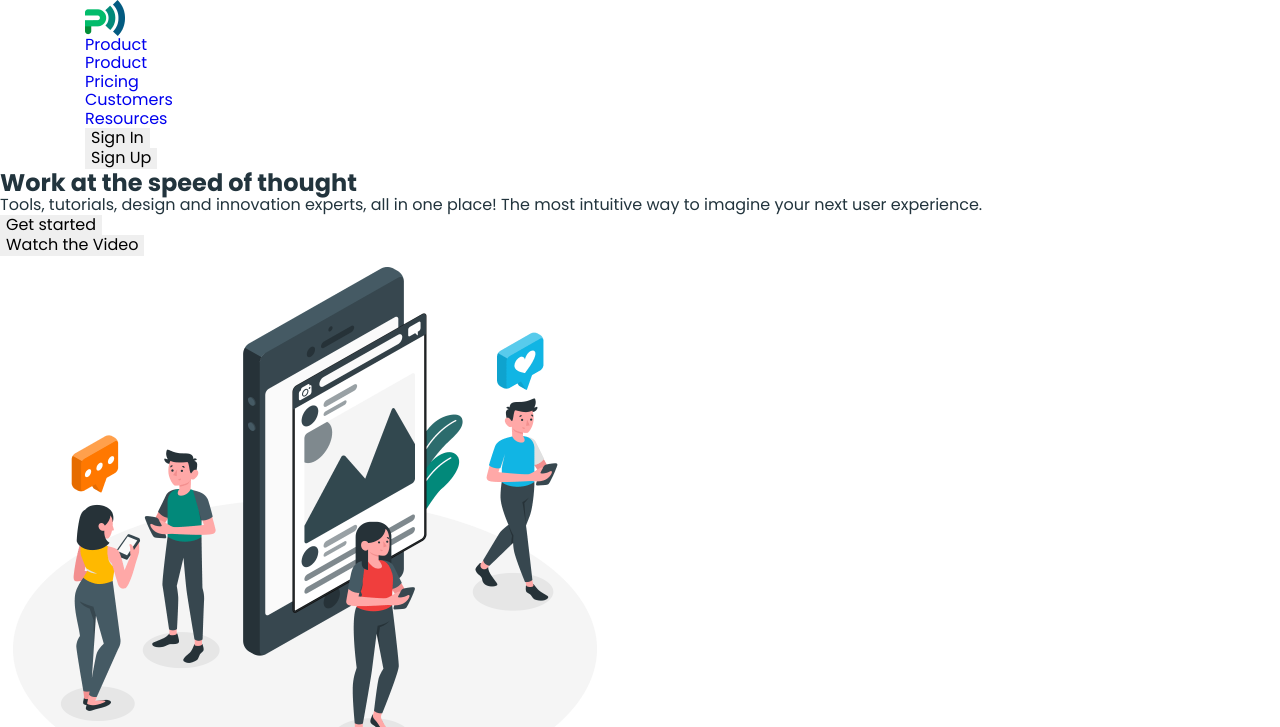
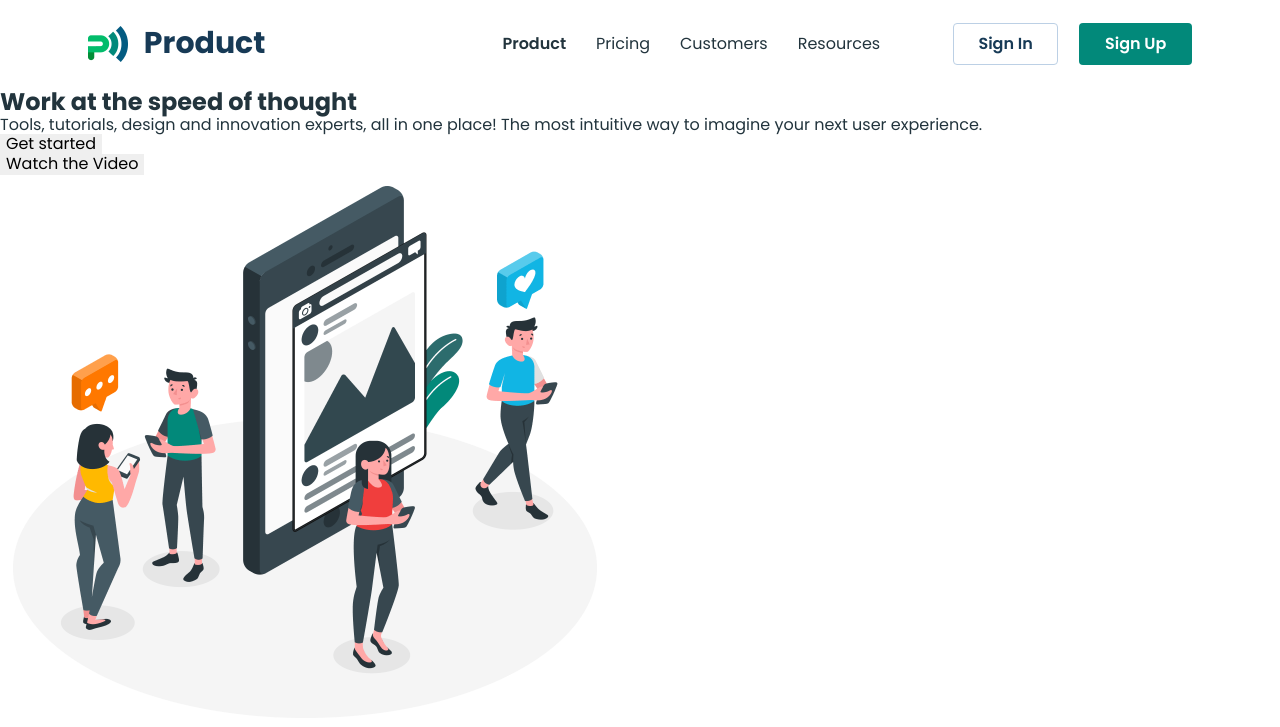
Before and after one commit to Vladyslav-Zaporozhets/blended-html-01, a plain HTML site: page index.html in a window 1280 px wide. Shown: the top 727 px of the page. Drawn offline with nearby package versions, Linux system fonts and the light colour scheme; a web font is replaced by a local one.

Commit message:
add index.html

```diff
--- a/css/styles.css
+++ b/css/styles.css
@@ -40,6 +40,7 @@ img {
 button {
   cursor: pointer;
   border: none;
+  font-family: inherit;
 }
 
 /* Utility Styles */
@@ -61,3 +62,82 @@ button {
   clip: rect(0 0 0 0);
   overflow: hidden;
 }
+
+.logo-link {
+  font-weight: 700;
+  font-size: 30px;
+  line-height: 0.93;
+  color: #173a56;
+}
+
+/* Header */
+.header-product {
+  display: flex;
+  align-items: center;
+}
+
+.header-container {
+  display: flex;
+  align-items: center;
+}
+
+.header-navigation {
+  display: flex;
+  align-items: center;
+}
+
+.header-logo-link {
+  display: flex;
+  align-items: center;
+  gap: 16px;
+  padding-right: 237px;
+  padding-top: 26px;
+  padding-bottom: 26px;
+}
+
+.header-nav-list {
+  display: flex;
+  align-items: center;
+  gap: 30px;
+  padding-right: 73px;
+}
+
+.header-nav-link {
+  font-weight: 400;
+  font-size: 16px;
+  line-height: 1.75;
+  color: #22343d;
+  padding: 26px 0;
+}
+
+.current {
+  font-weight: 600;
+}
+
+.header-button-list {
+  display: flex;
+  align-items: center;
+  gap: 21px;
+}
+
+.button-in {
+  font-weight: 600;
+  font-size: 16px;
+  text-align: center;
+  color: #173a56;
+  background-color: #fff;
+  border: 1px solid #bcd0e5;
+  border-radius: 4px;
+  width: 105px;
+  height: 42px;
+}
+
+.button-up {
+  border-radius: 4px;
+  width: 113px;
+  height: 42px;
+  background-color: #02897a;
+  font-weight: 600;
+  font-size: 16px;
+  color: #fff;
+}
--- a/index.html
+++ b/index.html
@@ -28,30 +28,47 @@
       referrerpolicy="no-referrer"
     />
 
-    <link rel="stylesheet" href="/css/styles.css" />
+    <link rel="stylesheet" href="./css/styles.css" />
   </head>
   <body>
     <header class="header-product">
       <div class="container header-container">
-        <nav>
-          <a href="./index.html"
+        <nav class="header-navigation">
+          <a class="logo-link header-logo-link" href="./index.html"
             ><img
+              class="logo-img header-logo-img"
               src="./images/logo.png"
               alt="logo"
               width="40"
               height="36"
             />Product</a
           >
-          <ul>
-            <li><a href="./index.html">Product</a></li>
-            <li><a href="./pricing.html">Pricing</a></li>
-            <li><a href="./customers.html">Customers</a></li>
-            <li><a href="#">Resources</a></li>
+          <ul class="header-nav-list">
+            <li class="header-nav-item">
+              <a class="header-nav-link current" href="./index.html">Product</a>
+            </li>
+            <li class="header-nav-item">
+              <a class="header-nav-link" href="./pricing.html">Pricing</a>
+            </li>
+            <li class="header-nav-item">
+              <a class="header-nav-link" href="./customers.html">Customers</a>
+            </li>
+            <li class="header-nav-item">
+              <a class="header-nav-link" href="#">Resources</a>
+            </li>
           </ul>
         </nav>
-        <ul>
-          <li><button type="button">Sign In</button></li>
-          <li><button type="button">Sign Up</button></li>
+        <ul class="header-button-list">
+          <li class="header-button-item">
+            <button class="header-button button-in" type="button">
+              Sign In
+            </button>
+          </li>
+          <li class="header-button-item">
+            <button class="header-button button-up" type="button">
+              Sign Up
+            </button>
+          </li>
         </ul>
       </div>
     </header>
```
